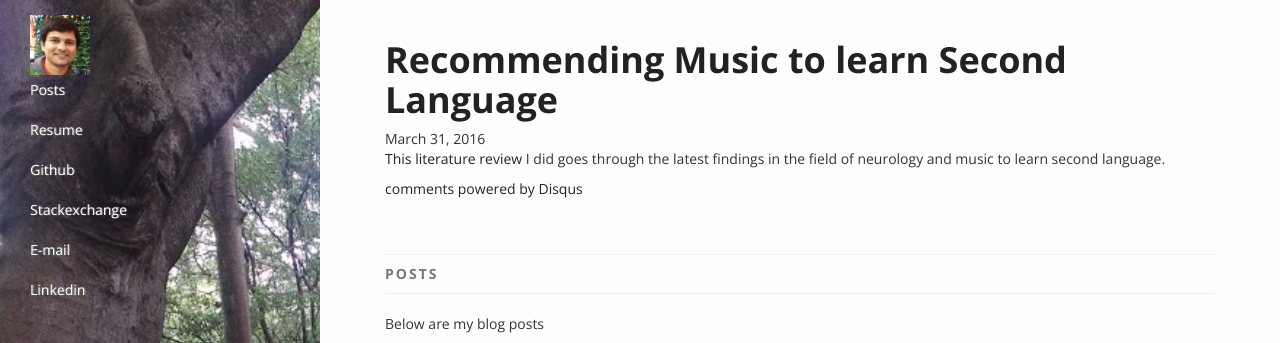
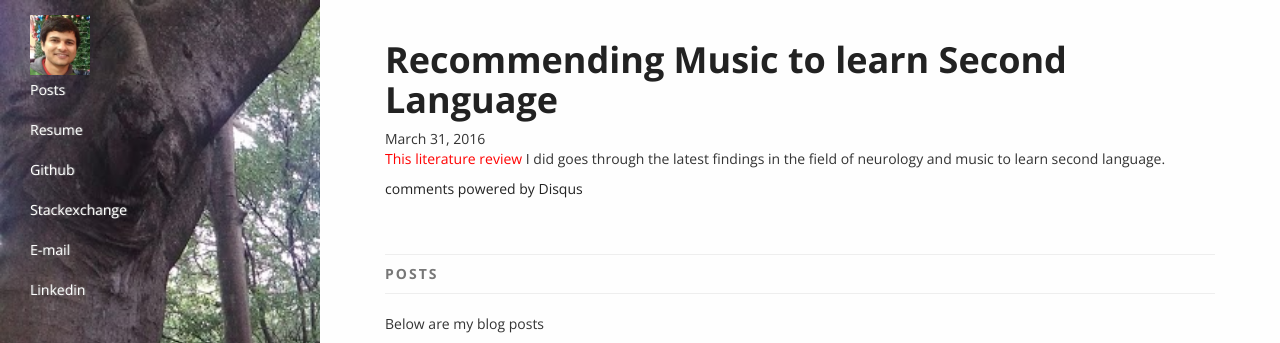
Before and after one commit to vivkul/vivkul.github.io, a Jekyll site: the page built from _posts/2016-03-31-Recommending-Music-To-Learn-Second-Language.md, in a window 1280 px wide. Shown: the top 343 px of the page. Built offline with Jekyll 4.4.1, drawn with Linux system fonts in a browser that asks for light colours; nearby versions of some CDN libraries; comment, search, counter and statistics services are not loaded.

Commit message:
Update 2016-03-31-Recommending-Music-To-Learn-Second-Language.md

```diff
--- a/_posts/2016-03-31-Recommending-Music-To-Learn-Second-Language.md
+++ b/_posts/2016-03-31-Recommending-Music-To-Learn-Second-Language.md
@@ -4,4 +4,4 @@ title:  "Recommending Music to learn Second Language"
 comments: true
 ---
 
-[This literature review]({{site.baseurl}}/static/literature-review-music.pdf) I did goes through the latest findings in the field of neurology and music to learn second language.
+[<font color="red">This literature review</font>]({{site.baseurl}}/static/literature-review-music.pdf) I did goes through the latest findings in the field of neurology and music to learn second language.
```
